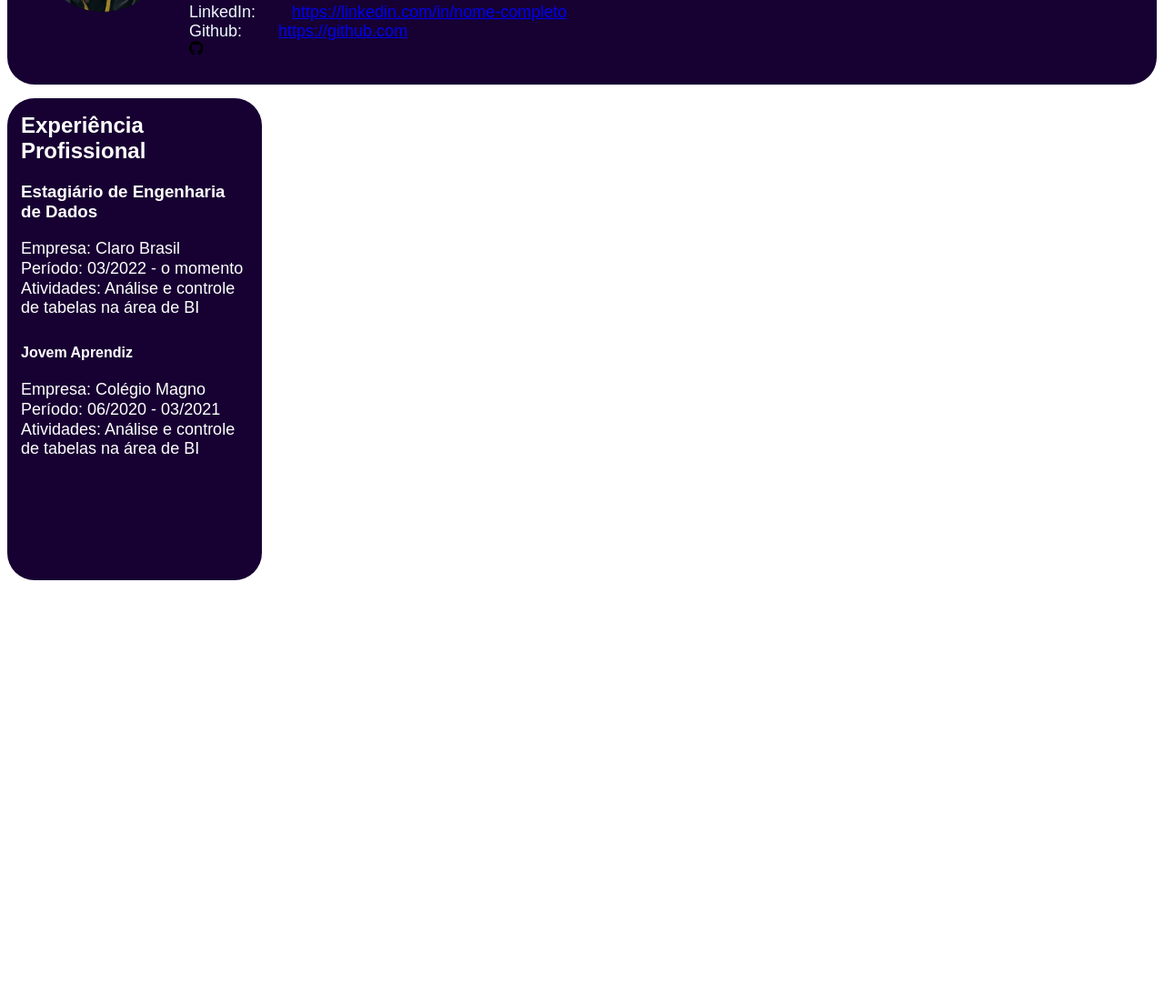
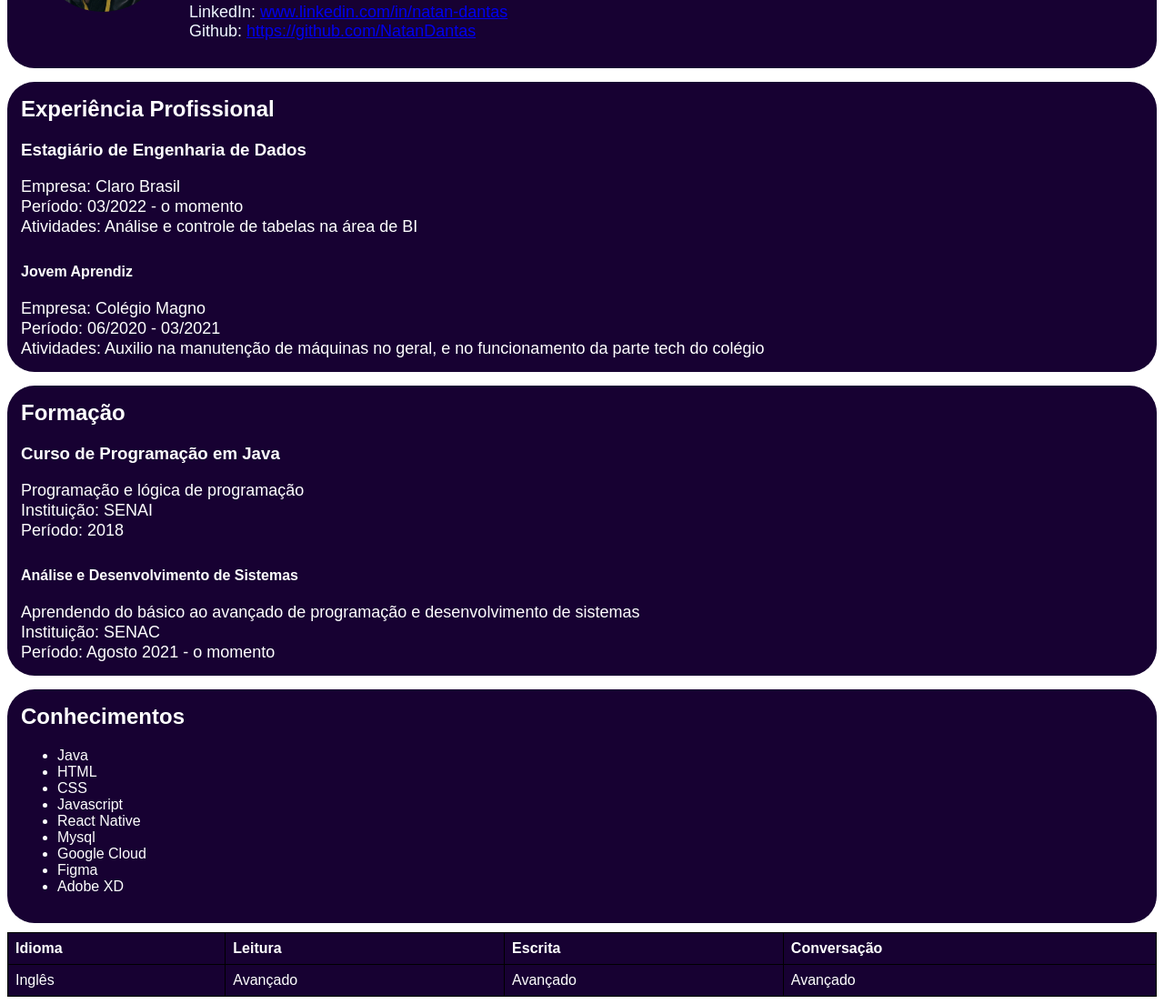
Before and after one commit to NatanDantas/ExercicioDevWeb, a plain HTML site: page MirrorFashion/public_html/index.html in a window 1280 px wide. Shown: the part 175-1279 px from the top of the page at 91% size. Before the commit the page ends 821 px from the top, so only its background shows below. Drawn offline with Linux system fonts and the light colour scheme.

Commit message:
'Adição da tabela'

```diff
--- a/MirrorFashion/public_html/CSS/estilos.css
+++ b/MirrorFashion/public_html/CSS/estilos.css
@@ -17,7 +17,7 @@ header {
 }
 .foto img {
     border-radius: 50%;
-  }
+}
 .info {
     overflow: auto;
 }
@@ -39,8 +39,6 @@ p {
 }
 .textbox1 {
     background-color: #170132;
-    width: 250px;
-    height: 500px;
     margin-top: 15px;
     padding: 15px;
     border-radius: 30px
@@ -48,13 +46,15 @@ p {
 }
 .textbox2 {
     background-color: #170132;
-    width: 250px;
-    height: 150px;
     margin-top: 15px;
     padding: 15px;
     border-radius: 30px
-
-
+}
+.textbox3 {
+    background-color: #170132;
+    margin-top: 15px;
+    padding: 15px;
+    border-radius: 30px
 }
 .experience h2 {
     margin-top: 1px;
@@ -72,46 +72,25 @@ p {
     margin-top: 1px;
     color: #ffffff;
 }
-.education {
-    margin-top: 40px;
-}
-.education h2 {
-    margin-bottom: 20px;
-}
-.education .course {
-    margin-bottom: 20px;
-}
-.education .course h3 {
-    margin-bottom: 5px;
-}
-.education .course p {
-    margin-bottom: 5px;
-}
-.skills {
-    margin-top: 40px;
-}
-.skills h2 {
-    margin-bottom: 20px;
-}
-.skills p {
-    margin-bottom: 5px;
-}
-.languages {
-    margin-top: 40px;
-}
-.languages h2 {
-    margin-bottom: 20px;
-}
-.languages p {
-    margin-bottom: 5px;
+.experience ul {
+    margin-top: 1px;
+    color: #ffffff;
 }
 
-a[href*="https://github.com"] {
-    background:url(https://github.com/favicon.ico) no-repeat left center;
-    padding-left: 35px;
-    }
+table {
+    background-color: #170132;
+    margin-top: 10px;
+    border-collapse: collapse;
+    width: 100%;
+}
 
-a[href*="https://linkedin.com/in/nome-completo"] {
-    background:url(https://linkedin.com/favicon.ico) no-repeat left center;
-    padding-left: 35px;
-    }
+th, td {
+    border: 1px solid black;
+    text-align: left;
+    color: #ffffff;
+    padding: 8px;
+}
+
+th {
+    background-color: #170132;
+}
--- a/MirrorFashion/public_html/index.html
+++ b/MirrorFashion/public_html/index.html
@@ -11,8 +11,6 @@
     </head>
 
     <body>
-
-
         <header class="container">
             <div class="foto">
                 <img src="img/Perfilcv.png" alt="Foto" width="150" height="150">
@@ -26,9 +24,8 @@
                     <p>Data de nascimento: 08/14</p>
                 </div>
                 <div class="links">
-                <p>LinkedIn: <a href="https://linkedin.com/in/nome-completo">https://linkedin.com/in/nome-completo</a></p>
-                <p>Github: <a href="https://github.com">https://github.com</a></p>
-                <i class="fa-brands fa-github"></i>
+                    <p>LinkedIn: <a href="https://www.linkedin.com/in/natan-dantas-b33ba0210/">www.linkedin.com/in/natan-dantas</a></p>
+                    <p>Github: <a href="https://github.com/NatanDantas">https://github.com/NatanDantas</a></p>
                 </div>
 
             </div>
@@ -39,17 +36,66 @@
                 <h2>Experiência Profissional</h2>
                 <div class="experience">
                     <h3>Estagiário de Engenharia de Dados</h3>
-                    <p>Empresa: Claro Brasil</a></p>
+                    <p>Empresa: Claro Brasil</p>
                     <p>Período: 03/2022 - o momento</p>
                     <p>Atividades: Análise e controle de tabelas na área de BI</p>
 
                     <h4>Jovem Aprendiz</h4>
-                    <p>Empresa: Colégio Magno</a></p>
+                    <p>Empresa: Colégio Magno</p>
                     <p>Período: 06/2020 - 03/2021</p>
-                    <p>Atividades: Análise e controle de tabelas na área de BI</p>
+                    <p>Atividades: Auxilio na manutenção de máquinas no geral, e no funcionamento da parte tech do colégio  </p>
                 </div>
             </div>
         </div>
+        <div class="textbox2">
+            <div class="experience">
+                <h2>Formação</h2>
+                <div class="experience">
+                    <h3>Curso de Programação em Java</h3>
+                    <p>Programação e lógica de programação</p>
+                    <p>Instituição: SENAI</p>
+                    <p>Período: 2018</p>
+
+                    <h4>Análise e Desenvolvimento de Sistemas</h4>
+                    <p>Aprendendo do básico ao avançado de programação e desenvolvimento de sistemas</p>
+                    <p>Instituição: SENAC</p>
+                    <p>Período: Agosto 2021 - o momento</p>
+                </div>
+            </div>
+        </div>
+        <div class="textbox3">
+            <div class="experience">
+                <h2>Conhecimentos</h2>
+                <div class="experience">
+                    <ul>
+                        <li>Java</li>
+                        <li>HTML</li>
+                        <li>CSS</li>
+                        <li>Javascript</li>
+                        <li>React Native</li>
+                        <li>Mysql</li>
+                        <li>Google Cloud</li>
+                        <li>Figma</li>
+                        <li>Adobe XD</li>
+                    </ul>
+
+                </div>
+            </div>
+        </div>
+        <table>
+            <tr>
+                <th>Idioma</th>
+                <th>Leitura</th>
+                <th>Escrita</th>
+                <th>Conversação</th>
+            </tr>
+            <tr>
+                <td>Inglês</td>
+                <td>Avançado</td>
+                <td>Avançado</td>
+                <td>Avançado</td>
+            </tr>
+        </table>
     </body>
 
 </html>
```
Lines whose indentation alone changed are shown as unchanged.
